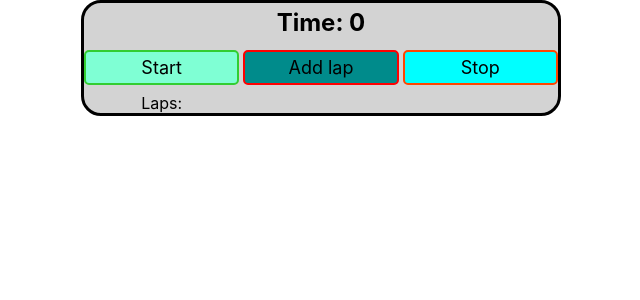
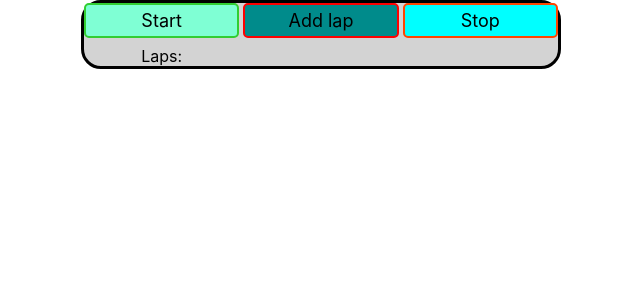
Before and after one commit to U3erKa/React-Tasks, a React (Create React App) app: page / in a window 1280 px wide. Shown: the top 300 px of the page, without its empty margins (319-959 px from the left). Built offline with nearby package versions, Linux system fonts and the light colour scheme.

Commit message:
Split StopwatchDisplay

```diff
--- a/package.json
+++ b/package.json
@@ -1,6 +1,6 @@
 {
   "name": "practice-react-stopwatch",
-  "version": "0.2.1",
+  "version": "0.2.2",
   "private": true,
   "dependencies": {
     "@testing-library/jest-dom": "^5.16.5",
--- a/src/components/Stopwatch/index.jsx
+++ b/src/components/Stopwatch/index.jsx
@@ -1,4 +1,5 @@
 import React, { Component } from 'react';
+import PropTypes from 'prop-types';
 import styles from './Stopwatch.module.css';
 
 class Stopwatch extends Component {
@@ -7,19 +8,20 @@ class Stopwatch extends Component {
     this.state = {
       seconds: 0,
       isStarted: false,
+      isTimeVisible: false,
       laps: [],
     };
   }
 
   startTimer = () => {
-    this.setState({ isStarted: true });
+    this.setState({ isStarted: true, isTimeVisible: true });
     this.intervalId = setInterval(() => {
       this.setState({ seconds: this.state.seconds + 1 });
     }, 1000);
   };
   pauseTimer = () => {
+    this.setState({ isStarted: false });
     clearInterval(this.intervalId);
-    this.setState({ isStarted: false });
   };
   addLap = () => {
     const { laps, seconds } = this.state;
@@ -27,6 +29,7 @@ class Stopwatch extends Component {
   };
   stopTimer = () => {
     this.pauseTimer();
+    this.setState({ isTimeVisible: false });
     this.setState({ seconds: 0, laps: [] });
   };
 
@@ -40,13 +43,14 @@ class Stopwatch extends Component {
     });
 
   render() {
-    const { seconds, isStarted } = this.state;
-    const { container, time, btn, startBtn, pauseBtn, lapBtn, stopBtn } = styles;
+    const { isStarted, isTimeVisible, seconds } = this.state;
+    const { container, btn, startBtn, pauseBtn, lapBtn, stopBtn } = styles;
     const laps = this.lapsList();
 
     return (
       <article className={container}>
-        <p className={time}>Time: {seconds}</p>
+        {/* <h1>Stopwatch</h1> */}
+        {isTimeVisible && <StopwatchDisplay seconds={seconds} />}
         <button
           className={`${isStarted ? pauseBtn : startBtn} ${btn}`}
           onClick={isStarted ? this.pauseTimer : this.startTimer}
@@ -66,4 +70,20 @@ class Stopwatch extends Component {
   }
 }
 
+class StopwatchDisplay extends Component {
+  constructor(props) {
+    super(props);
+  }
+
+  static propTypes = {
+    seconds: PropTypes.number.isRequired,
+  };
+
+  render() {
+    const { seconds } = this.props;
+    const { time } = styles;
+    return <p className={time}>Time: {seconds}</p>;
+  }
+}
+
 export default Stopwatch;
```
Also changed, not shown: 1 other file (tests, documents, lock files or other folders).
